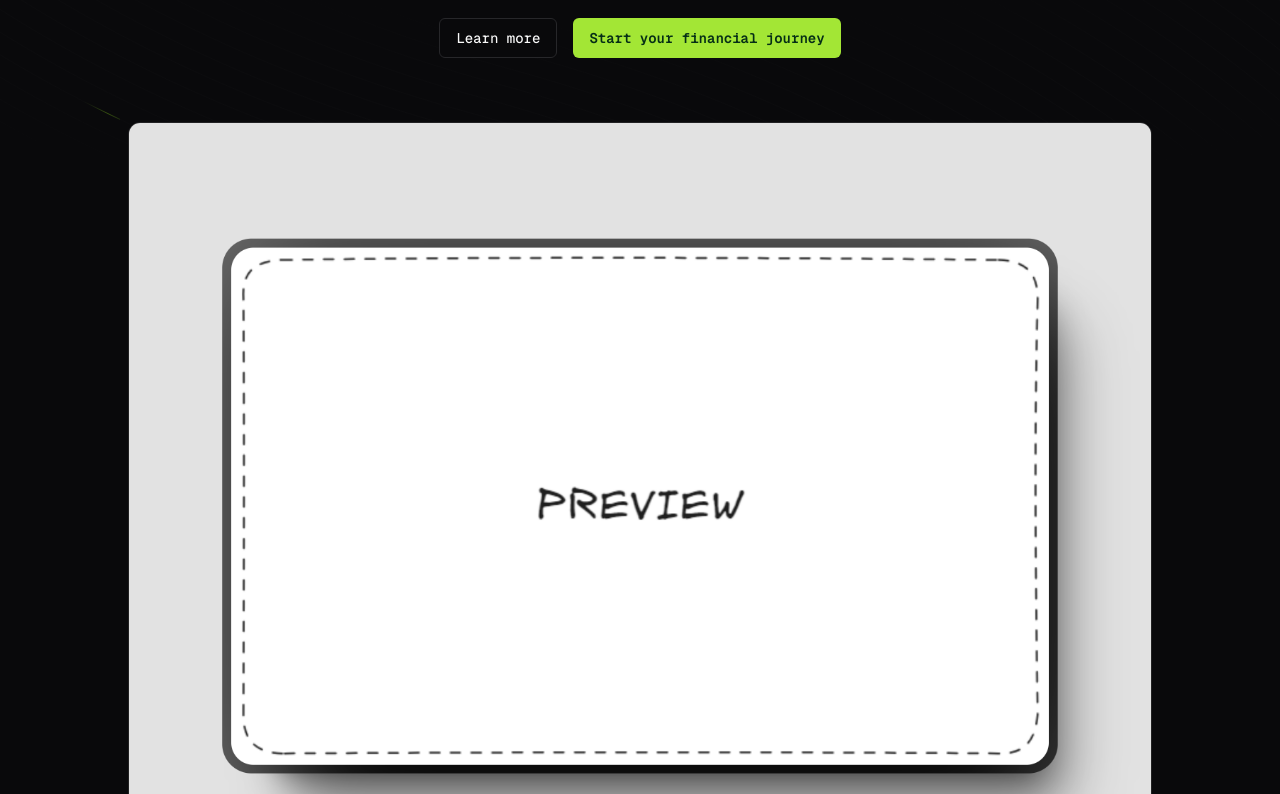
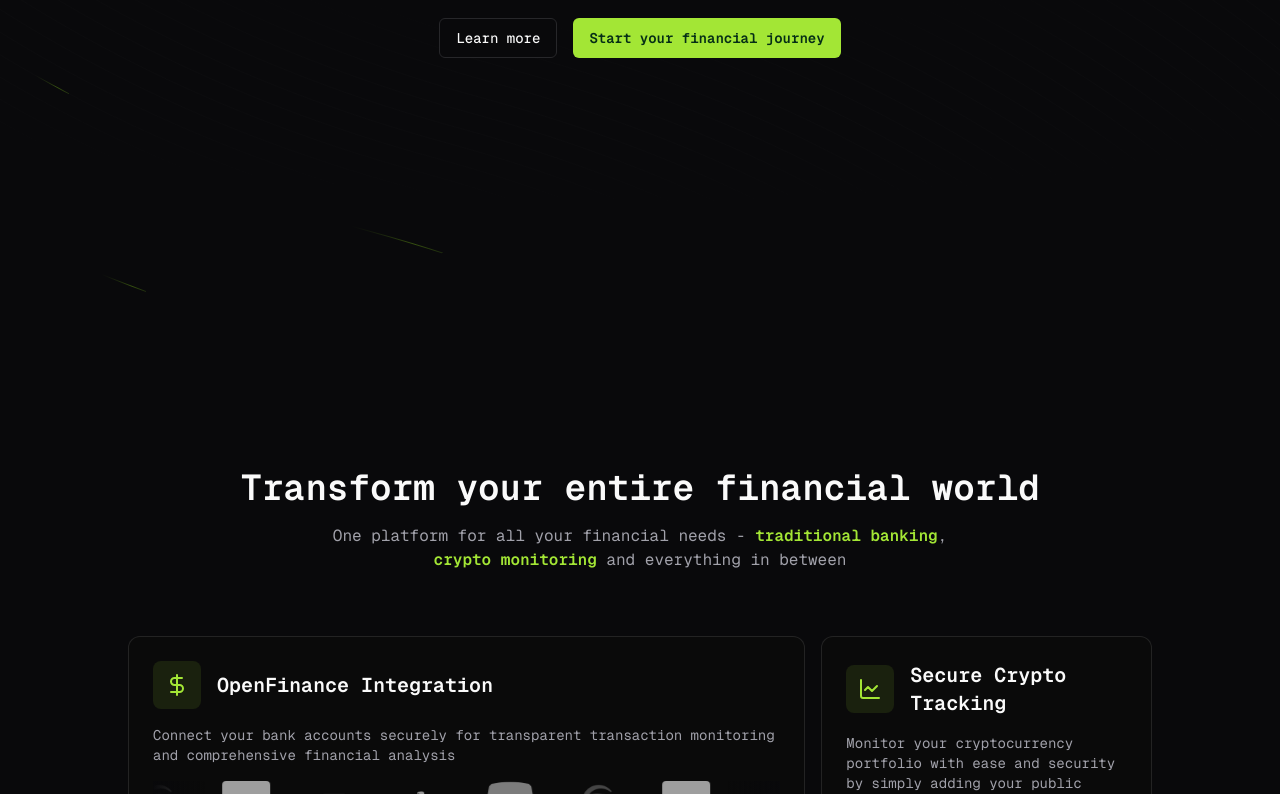
Before and after one commit to Vicente-Labs/saveway, a Next.js app in the folder apps/web/: page /en-US in a window 1280 px wide. Shown: the part 406-1200 px from the top of the page. Built offline with nearby package versions, Linux system fonts and the light colour scheme; grey boxes are pictures that could not be loaded.

Commit message:
feat(apps/web): add cooming soon tag on open finance

```diff
--- a/apps/web/src/app/[lang]/page.tsx
+++ b/apps/web/src/app/[lang]/page.tsx
@@ -62,24 +62,24 @@ export default function Home() {
           <Button className="font-bold">Start your financial journey </Button>
         </motion.div>
 
-        <motion.div
+        {/* <motion.div
           initial={{ opacity: 0, y: 10 }}
           animate={{ opacity: 1, y: 0 }}
           transition={{ delay: 1, duration: 0.6 }}
-          className="mt-12 w-full max-w-5xl overflow-hidden rounded-xl border border-white/10"
+          className="mt-12 w-full max-w-5xl overflow-hidden rounded-xl border border-white/10 blur-lg"
         >
           <Image
             src="/dashboard-preview.png"
-            alt="Saveway Preview"
+            alt="--- Preview"
             width={1200}
             height={675}
             className="w-full"
             priority
           />
-        </motion.div>
+        </motion.div> */}
       </motion.div>
 
-      <motion.div className="flex flex-col items-center gap-4 px-16 pb-10">
+      <motion.div className="flex flex-col items-center gap-4 px-16 pb-20 pt-40">
         <motion.h1
           initial={{ opacity: 0, y: 20 }}
           animate={{ opacity: 1, y: 0 }}
```
